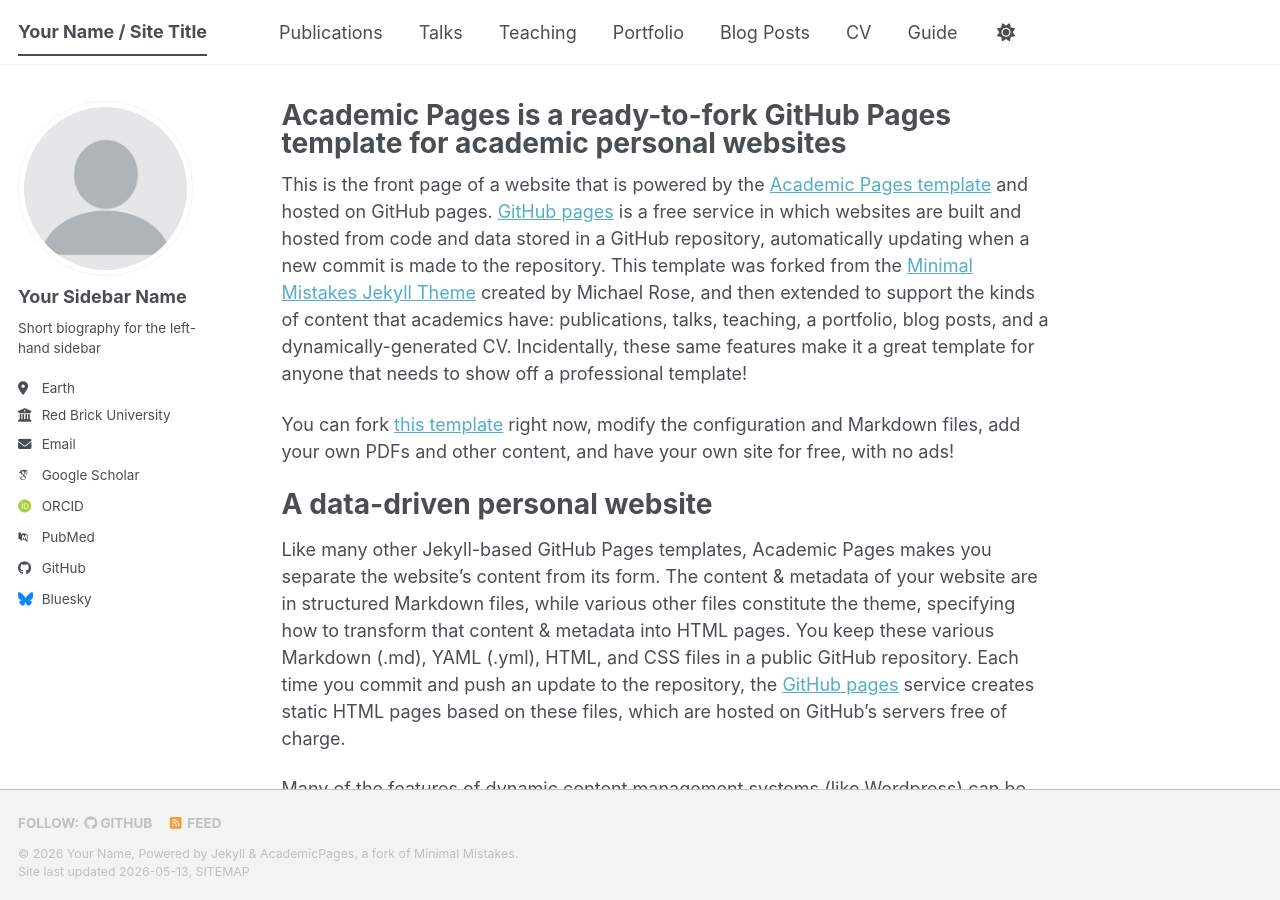
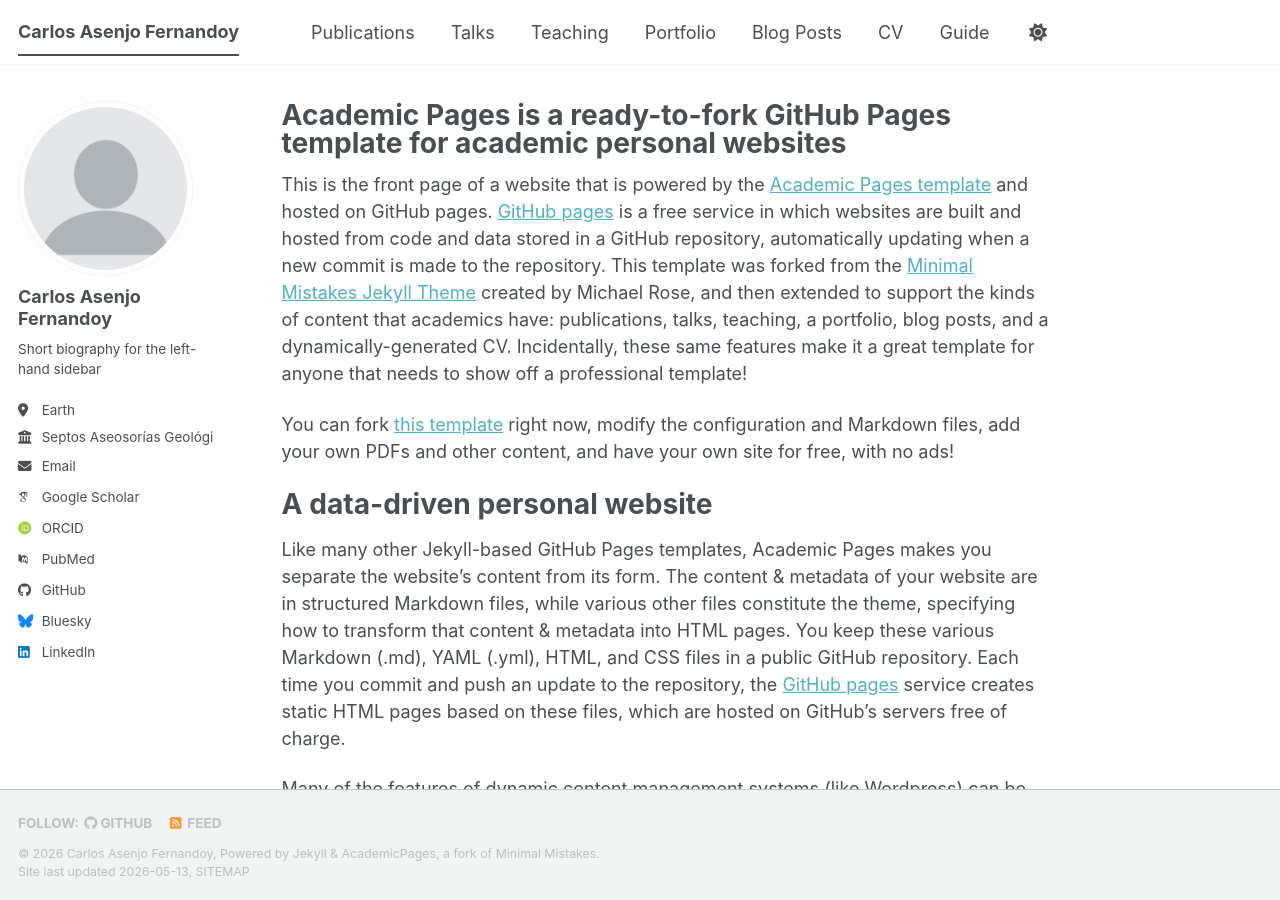
Before and after one commit to asenjocarlos/asenjocarlos.github.io, a Jekyll site: the page built from _pages/about.md, in a window 1280 px wide and 900 px high. Built offline with Jekyll 4.4.1, drawn with Linux system fonts in a browser that asks for light colours; some web fonts are replaced; a script bundle is joined from its source files by our own code; library files that are not in the unit come from our copies.

Commit message:
Update _config.yml
listo

```diff
--- a/_config.yml
+++ b/_config.yml
@@ -9,14 +9,14 @@
 # Basic Site Settings
 locale                   : "en-US"
 site_theme               : "default" # The available themes options are "default", "air", "sunrise", "mint", "dirt" and "contrast"
-title                    : "Your Name / Site Title"
+title                    : "Carlos Asenjo Fernandoy"
 title_separator          : "-"
-name                     : &name "Your Name"
+name                     : &name "Carlos Asenjo Fernandoy"
 description              : &description "Your Name's academic portfolio"   # Update this with a general description of your site, this is the default if not overridden by a page
-url                      : https://academicpages.github.io # The base hostname & protocol for your site e.g. "https://[your GitHub username].github.io",
+url                      : https://asenjocarlos.github.io # The base hostname & protocol for your site e.g. "https://[your GitHub username].github.io",
                                                            # or if you already have some other page hosted on Github then use "https://[your GitHub username].github.io/[Your Repo Name]"
 baseurl                  : "" # the subpath of your site, e.g. "/blog"
-repository               : "academicpages/academicpages.github.io"
+repository               : "asenjocarlos/asenjocarlos.github.io"
 
 # Site Author - The following control what appear as part of the author content on the side bar.
 #               If a field is blank the icon and link will not appear, otherwise it will be shown.
@@ -24,13 +24,13 @@
 author:
   # Biographic information
   avatar           : "profile.png"
-  name             : "Your Sidebar Name"
+  name             : "Carlos Asenjo Fernandoy"
   pronouns         : # example: "she/her"
   bio              : "Short biography for the left-hand sidebar"
   location         : "Earth"
-  employer         : "Red Brick University"
+  employer         : "Septos Aseosorías Geológicas"
   uri              : # URL
-  email            : "none@example.org"
+  email            : "carlos.asenjo.fernandoy@gmail.com"
 
   # Academic websites
   academia         : # URL
@@ -66,7 +66,7 @@
   keybase          : # Username
   instagram        : # Username
   lastfm           : # Username
-  linkedin         : # Username
+  linkedin         : "https://www.linkedin.com/in/carlos-asenjo-fernandoy-3b3857155"
   mastodon         : # URL
   medium           : # URL
   pinterest        : # Username
@@ -87,7 +87,7 @@
   books:
     title: 'Books'
   manuscripts:
-    title: 'Journal Articles'
+    title: 'Tectonic & Climatic Controls on Uplift Transients of the Nahuelbuta Forearc Range,Northern Patagonian Andes'
   conferences:
     title: 'Conference Papers'
 
```
